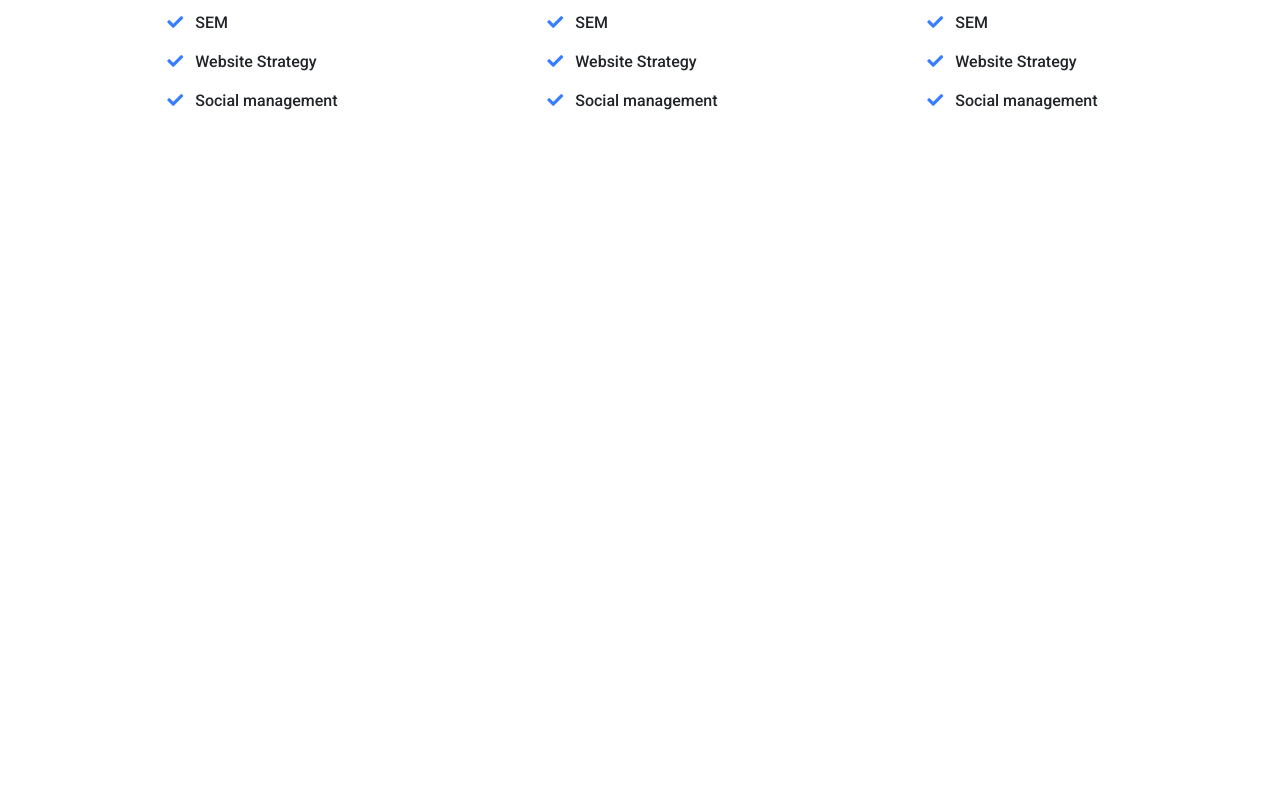
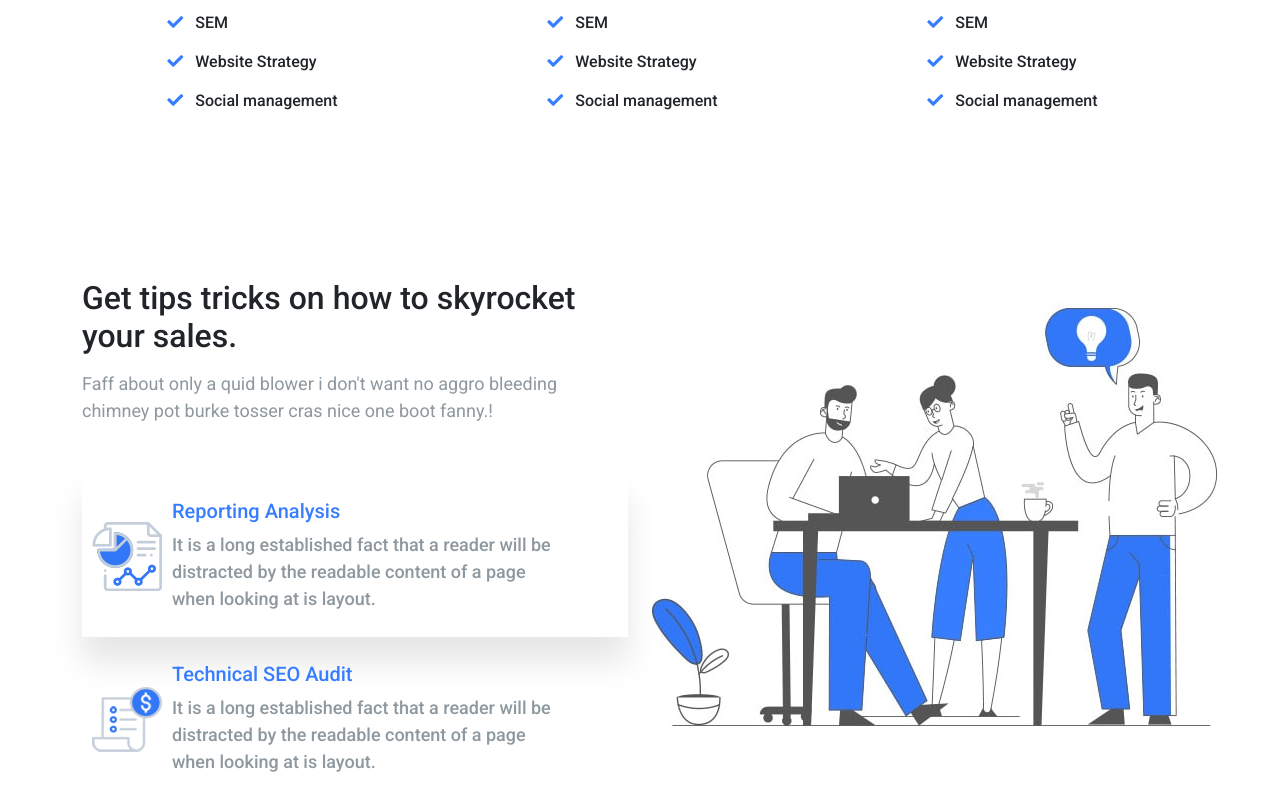
Before and after one commit to bosciu/proj-html-vuejs, a Vue app: page / in a window 1280 px wide. Shown: the part 890-1690 px from the top of the page. Before the commit the page ends 1019 px from the top, so only its background shows below. Built offline with nearby package versions, Linux system fonts and the light colour scheme.

Commit message:
Completamento seconda sezione

```diff
--- a/src/components/main/Main.vue
+++ b/src/components/main/Main.vue
@@ -26,6 +26,46 @@
 			</div>
 		</section>
 		<!-- /Prima sezione con informazioni principali -->
+		<!-- Seconda sezione con informazioni secondarie -->
+		<section class="row" id="secondary-informations">
+			<div class="col-6" id="information">
+				<h2>Get tips tricks on how to skyrocket your sales.</h2>
+				<p>
+					Faff about only a quid blower i don't want no aggro bleeding
+					chimney pot burke tosser cras nice one boot fanny.!
+				</p>
+				<div id="reporting-analysis" class="d-flex align-items-center">
+					<div class="img-container">
+						<img src="../../assets/images/510.png" alt="" />
+					</div>
+					<div class="text-container">
+						<h3>Reporting Analysis</h3>
+						<p>
+							It is a long established fact that a reader will be
+							distracted by the readable content of a page when
+							looking at is layout.
+						</p>
+					</div>
+				</div>
+				<div id="technical-seo" class="d-flex align-items-center">
+					<div class="img-container">
+						<img src="../../assets/images/511.png" alt="" />
+					</div>
+					<div class="text-container">
+						<h3>Technical SEO Audit</h3>
+						<p>
+							It is a long established fact that a reader will be
+							distracted by the readable content of a page when
+							looking at is layout.
+						</p>
+					</div>
+				</div>
+			</div>
+			<div class="col-6" id="img-container">
+				<img src="../../assets/images/509.jpeg" alt="" />
+			</div>
+		</section>
+		<!-- /Seconda sezione con informazioni secondarie -->
 	</main>
 </template>
 
@@ -38,6 +78,7 @@ export default {
 <style lang="scss" scoped>
 @import "../../styles/variables.scss";
 #main-informations {
+	margin-bottom: $sectionMargin;
 	#img-container {
 		img {
 			width: 100%;
@@ -60,4 +101,32 @@ export default {
 		}
 	}
 }
+#secondary-informations {
+	& > #information {
+		h3 {
+			font-size: 20px;
+		}
+		& > p {
+			margin: 15px 0 50px;
+		}
+		#reporting-analysis,
+		#technical-seo {
+			padding: 25px 70px 25px 10px;
+			.img-container {
+				margin-right: 10px;
+			}
+			h3 {
+				color: $buttonPrimary;
+				font-weight: 500;
+			}
+			p {
+				margin-bottom: 0;
+				font-weight: 500;
+			}
+		}
+		#reporting-analysis {
+			box-shadow: 0 25px 30px rgba(0, 0, 0, 10%);
+		}
+	}
+}
 </style>
--- a/src/styles/variables.scss
+++ b/src/styles/variables.scss
@@ -6,3 +6,7 @@ $ligthBlueBackground: #f2f7ff;
 /* COLORE TESTI */
 
 $lightGreyText: #8e989f;
+
+/* MARGINI */
+
+$sectionMargin: 150px;
```
